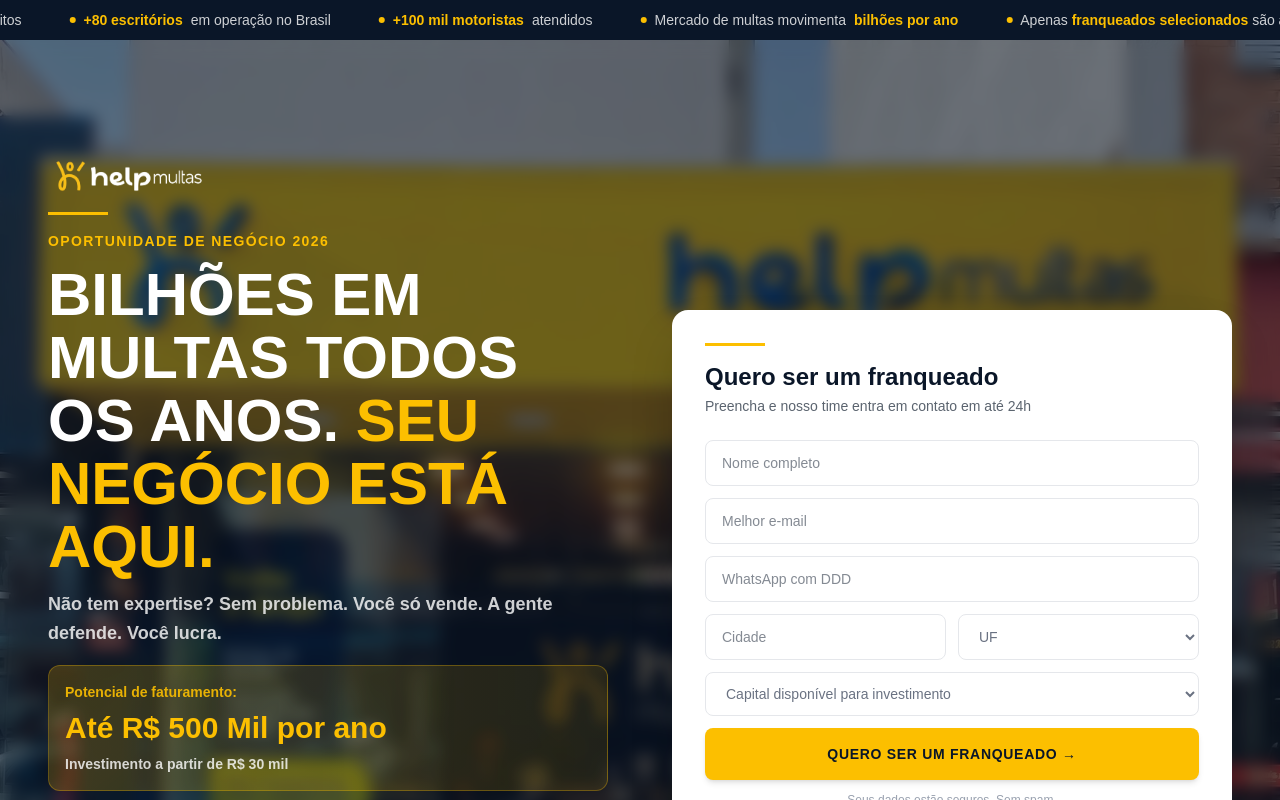
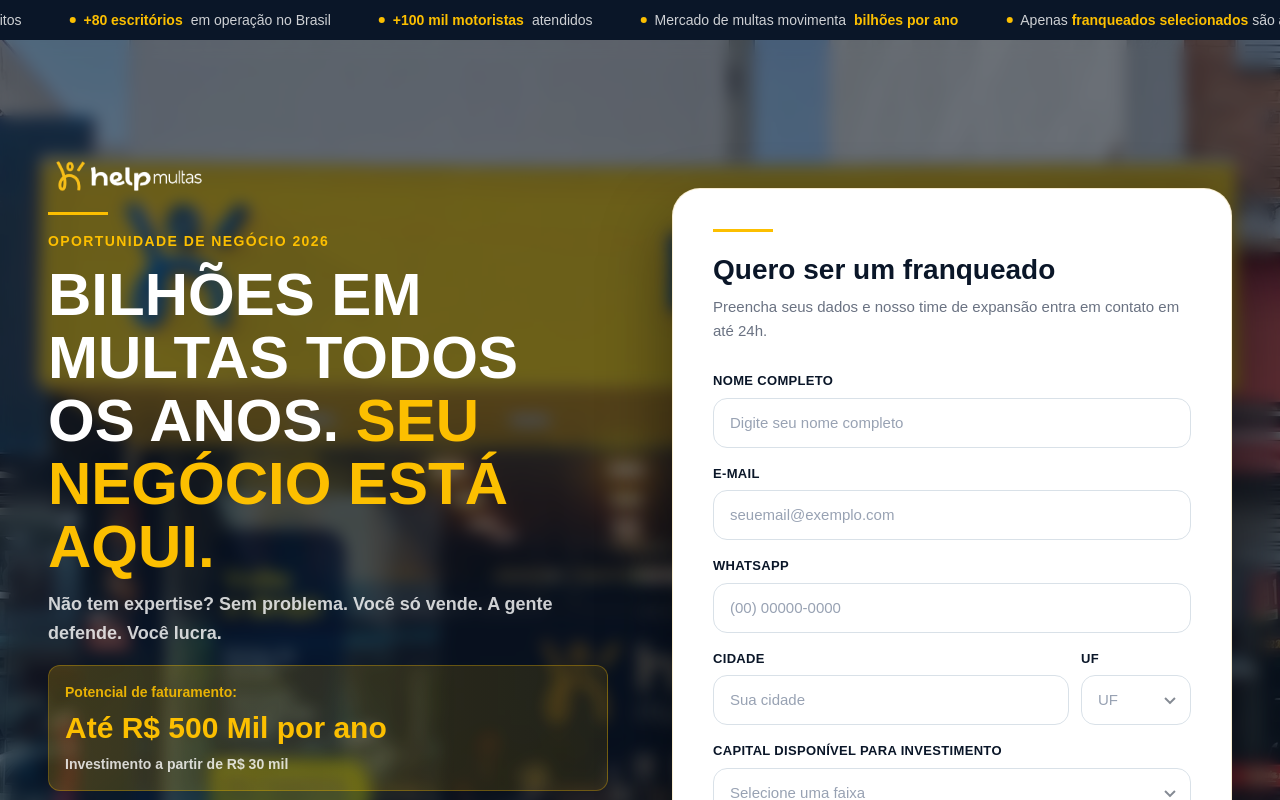
Before and after one commit to MarcelFMartins/lp-help-multas-v2, a React (Vite) app: page / in a window 1280 px wide. Shown: the top 800 px of the page. Built offline with nearby package versions, Linux system fonts and the light colour scheme.

Commit message:
FIX: Forms herosection

```diff
--- a/src/components/HeroSection.tsx
+++ b/src/components/HeroSection.tsx
@@ -3,13 +3,37 @@
  * Design: Background com imagem de estrada/navy, texto à esquerda, formulário à direita
  * Typography: Fraunces display para headline, Plus Jakarta Sans para corpo
  * Colors: White text on dark navy bg, gold accents
+ * Form: visual padronizado com o LeadFormSection (PreReunião)
  */
 
-import { useState } from "react";
+import { useState, useEffect, useRef } from "react";
 import { ChevronDown } from "lucide-react";
 import { useInView, useCounter } from "@/hooks/useInView";
 
 const HERO_BG = "/image/fundo.webp";
+
+const UF_OPTIONS = [
+  "AC", "AL", "AP", "AM", "BA", "CE", "DF", "ES", "GO", "MA", "MT", "MS", "MG",
+  "PA", "PB", "PR", "PE", "PI", "RJ", "RN", "RS", "RO", "RR", "SC", "SP", "SE", "TO",
+];
+
+const CAPITAL_OPTIONS = [
+  { value: "20.000", label: "Mais de R$ 20 mil" },
+  { value: "30.000", label: "Mais de R$ 30 mil" },
+  { value: "50.000", label: "Mais de R$ 50 mil" },
+  { value: "100.000", label: "Mais de R$ 100 mil" },
+];
+
+/* ─── FORMATTERS ─── */
+function onlyNumbers(v: string) { return v.replace(/\D/g, ""); }
+
+function formatWhatsapp(v: string) {
+  const n = onlyNumbers(v).slice(0, 11);
+  if (n.length <= 2) return n;
+  if (n.length <= 6) return n.replace(/(\d{2})(\d+)/, "($1) $2");
+  if (n.length <= 10) return n.replace(/(\d{2})(\d{4})(\d+)/, "($1) $2-$3");
+  return n.replace(/(\d{2})(\d{5})(\d{1,4})/, "($1) $2-$3");
+}
 
 export default function HeroSection() {
   const [formData, setFormData] = useState({
@@ -22,9 +46,40 @@
   });
 
   const [isSubmitting, setIsSubmitting] = useState(false);
+  const [status, setStatus] = useState<{ type: "error" | "success"; text: string } | null>(null);
+
+  const [ufOpen, setUfOpen] = useState(false);
+  const [capitalOpen, setCapitalOpen] = useState(false);
+  const ufRef = useRef<HTMLDivElement>(null);
+  const capitalRef = useRef<HTMLDivElement>(null);
+
+  // Fecha dropdowns ao clicar fora
+  useEffect(() => {
+    function handler(e: MouseEvent) {
+      if (ufRef.current && !ufRef.current.contains(e.target as Node)) setUfOpen(false);
+      if (capitalRef.current && !capitalRef.current.contains(e.target as Node)) setCapitalOpen(false);
+    }
+    document.addEventListener("mousedown", handler);
+    return () => document.removeEventListener("mousedown", handler);
+  }, []);
 
   const handleSubmit = async (e: React.FormEvent) => {
     e.preventDefault();
+    setStatus(null);
+
+    // validações
+    const required: (keyof typeof formData)[] = ["nome", "email", "whatsapp", "cidade", "uf", "capital"];
+    for (const key of required) {
+      if (!formData[key]) {
+        setStatus({ type: "error", text: "Preencha todos os campos antes de continuar." });
+        return;
+      }
+    }
+    const wa = onlyNumbers(formData.whatsapp);
+    if (wa.length < 10 || wa.length > 11) {
+      setStatus({ type: "error", text: "WhatsApp inválido. Digite DDD + número." });
+      return;
+    }
 
     setIsSubmitting(true);
 
@@ -228,11 +283,13 @@
         error
       );
 
-      alert(
+      setStatus({
+        type: "error",
+        text:
           error instanceof Error
             ? error.message
-          : "Erro ao enviar formulário."
-      );
+            : "Erro ao enviar formulário.",
+      });
     } finally {
       setIsSubmitting(false);
     }
@@ -259,6 +316,9 @@
     );
   }
 
+  /* classes compartilhadas — mesmo visual do form da PreReunião */
+  const inputCls = "w-full min-h-[50px] border border-[#D9E1E8] rounded-[14px] px-4 bg-white text-[oklch(0.1998_0.0403_258.29)] text-[15px] outline-none placeholder-[#98a2b3] focus:border-[#D4A017] focus:ring-4 focus:ring-[#D4A017]/20 transition-all duration-200";
+  const labelCls = "text-[oklch(0.1998_0.0403_258.29)] text-[13px] font-bold uppercase tracking-wide";
 
   return (
     <section
@@ -332,99 +392,190 @@
           </div>
 
 
-          {/* Right: Form card */}
+          {/* Right: Form card — visual padronizado com LeadFormSection */}
           <div id="formulario">
-            <div className="bg-white rounded-2xl shadow-2xl p-8 border border-white/10">
-              <div className="mb-6">
-                <span className="gold-line" />
-                <h2 className="font-display text-2xl font-bold text-[oklch(0.1998_0.0403_258.29)] leading-tight">
+            <div className="bg-white rounded-[28px] shadow-[0_32px_70px_rgba(0,0,0,0.45)] border border-[#D4A017]/20 p-7 sm:p-10">
+              {/* header do card */}
+              <div className="mb-7">
+                <div className="flex items-center justify-between gap-3 mb-5 flex-wrap">
+                  <span className="gold-line !mb-0" />
+                </div>
+                <h2 className="font-display text-[26px] sm:text-[28px] font-black text-[oklch(0.1998_0.0403_258.29)] leading-tight mb-2">
                   Quero ser um franqueado
                 </h2>
-                <p className="font-body text-sm text-[oklch(0.50_0.02_250)] mt-1">
-                  Preencha e nosso time entra em contato em até 24h
+                <p className="font-body text-gray-500 text-[15px] leading-relaxed">
+                  Preencha seus dados e nosso time de expansão entra em contato em até 24h.
                 </p>
               </div>
 
-              {/* Trocamos action e method pelo onSubmit do React */}
-              <form
-                onSubmit={handleSubmit}
-                className="space-y-3"
-              >
+              <form onSubmit={handleSubmit} noValidate className="flex flex-col gap-4">
+
+                {/* nome */}
+                <div className="flex flex-col gap-[7px]">
+                  <label className={labelCls} htmlFor="hero-nome">Nome completo</label>
                   <input
-                  type="text"
-                  name="nome"
-                  placeholder="Nome completo"
-                  required
+                    id="hero-nome" name="nome" type="text"
+                    placeholder="Digite seu nome completo"
                     value={formData.nome}
                     onChange={(e) => setFormData({ ...formData, nome: e.target.value })}
-                  className="w-full px-4 py-3 rounded-lg border border-gray-200 font-body text-sm focus:outline-none focus:ring-2 focus:ring-[oklch(0.8371_0.1715_85.23)] focus:border-transparent transition-all"
+                    className={inputCls} required
                   />
+                </div>
 
+                {/* email */}
+                <div className="flex flex-col gap-[7px]">
+                  <label className={labelCls} htmlFor="hero-email">E-mail</label>
                   <input
-                  type="email"
-                  name="email"
-                  placeholder="Melhor e-mail"
-                  required
+                    id="hero-email" name="email" type="email"
+                    placeholder="seuemail@exemplo.com"
                     value={formData.email}
                     onChange={(e) => setFormData({ ...formData, email: e.target.value })}
-                  className="w-full px-4 py-3 rounded-lg border border-gray-200 font-body text-sm focus:outline-none focus:ring-2 focus:ring-[oklch(0.8371_0.1715_85.23)] focus:border-transparent transition-all"
+                    className={inputCls} required
                   />
+                </div>
 
+                {/* whatsapp */}
+                <div className="flex flex-col gap-[7px]">
+                  <label className={labelCls} htmlFor="hero-whatsapp">WhatsApp</label>
                   <input
-                  type="tel"
-                  name="whatsapp"
-                  placeholder="WhatsApp com DDD"
-                  required
+                    id="hero-whatsapp" name="whatsapp" type="tel"
+                    placeholder="(00) 00000-0000"
                     value={formData.whatsapp}
-                  onChange={(e) => setFormData({ ...formData, whatsapp: e.target.value })}
-                  className="w-full px-4 py-3 rounded-lg border border-gray-200 font-body text-sm focus:outline-none focus:ring-2 focus:ring-[oklch(0.8371_0.1715_85.23)] focus:border-transparent transition-all"
+                    onChange={(e) => setFormData({ ...formData, whatsapp: formatWhatsapp(e.target.value) })}
+                    maxLength={15} inputMode="numeric" autoComplete="tel"
+                    className={inputCls} required
                   />
+                </div>
 
-                <div className="grid grid-cols-2 gap-3">
+                {/* cidade + uf */}
+                <div className="grid gap-3" style={{ gridTemplateColumns: "1fr 110px" }}>
+                  <div className="flex flex-col gap-[7px]">
+                    <label className={labelCls} htmlFor="hero-cidade">Cidade</label>
                     <input
-                    type="text"
-                    name="cidade"
-                    placeholder="Cidade"
-                    required
+                      id="hero-cidade" name="cidade" type="text"
+                      placeholder="Sua cidade"
                       value={formData.cidade}
                       onChange={(e) => setFormData({ ...formData, cidade: e.target.value })}
-                    className="w-full px-4 py-3 rounded-lg border border-gray-200 font-body text-sm focus:outline-none focus:ring-2 focus:ring-[oklch(0.8371_0.1715_85.23)] focus:border-transparent transition-all"
+                      className={inputCls} required
                     />
-                  <select
-                    name="uf"
-                    required
-                    value={formData.uf}
-                    onChange={(e) => setFormData({ ...formData, uf: e.target.value })}
-                    className="w-full px-4 py-3 rounded-lg border border-gray-200 font-body text-sm focus:outline-none focus:ring-2 focus:ring-[oklch(0.8371_0.1715_85.23)] focus:border-transparent transition-all text-gray-500"
-                  >
-                    <option value="">UF</option>
-                    {["AC", "AL", "AP", "AM", "BA", "CE", "DF", "ES", "GO", "MA", "MT", "MS", "MG", "PA", "PB", "PR", "PE", "PI", "RJ", "RN", "RS", "RO", "RR", "SC", "SP", "SE", "TO"].map(uf => (
-                      <option key={uf} value={uf}>{uf}</option>
-                    ))}
-                  </select>
                   </div>
 
-                <select
-                  name="investimento"
-                  required
-                  value={formData.capital}
-                  onChange={(e) => setFormData({ ...formData, capital: e.target.value })}
-                  className="w-full px-4 py-3 rounded-lg border border-gray-200 font-body text-sm focus:outline-none focus:ring-2 focus:ring-[oklch(0.8371_0.1715_85.23)] focus:border-transparent transition-all text-gray-500"
+                  {/* custom UF select */}
+                  <div className="flex flex-col gap-[7px]" ref={ufRef}>
+                    <label className={labelCls}>UF</label>
+                    <div className="relative">
+                      <button
+                        type="button"
+                        onClick={() => setUfOpen(o => !o)}
+                        className={`w-full min-h-[50px] border rounded-[14px] px-4 pr-10 text-left text-[15px] outline-none transition-all duration-200 relative
+                          ${formData.uf ? "text-[oklch(0.1998_0.0403_258.29)]" : "text-[#98a2b3]"}
+                          ${ufOpen
+                            ? "border-[#D4A017] ring-4 ring-[#D4A017]/20 bg-white"
+                            : "border-[#D9E1E8] bg-white focus:border-[#D4A017] focus:ring-4 focus:ring-[#D4A017]/20"
+                          }`}
+                        aria-haspopup="listbox"
+                        aria-expanded={ufOpen}
                       >
-                  <option value="">Capital disponível para investimento</option>
-                  <option value="20.000">Mais de R$ 20 mil</option>
-                  <option value="30.000">Mais de R$ 30 mil</option>
-                  <option value="50.000">Mais de R$ 50 mil</option>
-                  <option value="100.000">Mais de R$ 100 mil</option>
-                </select>
+                        {formData.uf || "UF"}
+                        <span className={`absolute right-4 top-1/2 w-2 h-2 border-r-2 border-b-2 border-[oklch(0.1998_0.0403_258.29)]/50 transition-transform duration-200 ${ufOpen ? "-translate-y-1/3 rotate-[225deg]" : "-translate-y-2/3 rotate-45"}`} />
+                      </button>
 
+                      {ufOpen && (
+                        <div
+                          role="listbox"
+                          className="absolute top-[calc(100%+6px)] left-0 right-0 z-30 max-h-56 overflow-y-auto overscroll-contain rounded-[14px] border border-[#D9E1E8] bg-white shadow-[0_18px_34px_rgba(36,55,70,0.16)] p-1.5 flex flex-col gap-0.5"
+                        >
+                          <button
+                            type="button"
+                            className="w-full text-left px-3 py-2.5 rounded-[10px] text-[#98a2b3] text-[15px] hover:bg-[#edf2f6]"
+                            onClick={() => { setFormData(p => ({ ...p, uf: "" })); setUfOpen(false); }}
+                          >
+                            Selecione
+                          </button>
+                          {UF_OPTIONS.map(uf => (
+                            <button
+                              key={uf}
+                              type="button"
+                              role="option"
+                              aria-selected={formData.uf === uf}
+                              className={`w-full text-left px-3 py-2.5 rounded-[10px] text-[15px] transition-colors duration-150
+                                ${formData.uf === uf ? "bg-[#D4A017]/15 text-[#D4A017] font-bold" : "text-[oklch(0.1998_0.0403_258.29)] hover:bg-[#edf2f6]"}`}
+                              onClick={() => { setFormData(p => ({ ...p, uf })); setUfOpen(false); }}
+                            >
+                              {uf}
+                            </button>
+                          ))}
+                        </div>
+                      )}
+                    </div>
+                  </div>
+                </div>
+
+                {/* capital — custom select */}
+                <div className="flex flex-col gap-[7px]" ref={capitalRef}>
+                  <label className={labelCls}>Capital disponível para investimento</label>
+                  <div className="relative">
+                    <button
+                      type="button"
+                      onClick={() => setCapitalOpen(o => !o)}
+                      className={`w-full min-h-[50px] border rounded-[14px] px-4 pr-10 text-left text-[15px] outline-none transition-all duration-200 relative
+                        ${formData.capital ? "text-[oklch(0.1998_0.0403_258.29)]" : "text-[#98a2b3]"}
+                        ${capitalOpen
+                          ? "border-[#D4A017] ring-4 ring-[#D4A017]/20 bg-white"
+                          : "border-[#D9E1E8] bg-white focus:border-[#D4A017] focus:ring-4 focus:ring-[#D4A017]/20"
+                        }`}
+                      aria-haspopup="listbox"
+                      aria-expanded={capitalOpen}
+                    >
+                      {CAPITAL_OPTIONS.find(o => o.value === formData.capital)?.label || "Selecione uma faixa"}
+                      <span className={`absolute right-4 top-1/2 w-2 h-2 border-r-2 border-b-2 border-[oklch(0.1998_0.0403_258.29)]/50 transition-transform duration-200 ${capitalOpen ? "-translate-y-1/3 rotate-[225deg]" : "-translate-y-2/3 rotate-45"}`} />
+                    </button>
+
+                    {capitalOpen && (
+                      <div
+                        role="listbox"
+                        className="absolute top-[calc(100%+6px)] left-0 right-0 z-30 max-h-56 overflow-y-auto overscroll-contain rounded-[14px] border border-[#D9E1E8] bg-white shadow-[0_18px_34px_rgba(36,55,70,0.16)] p-1.5 flex flex-col gap-0.5"
+                      >
+                        {CAPITAL_OPTIONS.map(opt => (
+                          <button
+                            key={opt.value}
+                            type="button"
+                            role="option"
+                            aria-selected={formData.capital === opt.value}
+                            className={`w-full text-left px-3 py-2.5 rounded-[10px] text-[15px] transition-colors duration-150
+                              ${formData.capital === opt.value ? "bg-[#D4A017]/15 text-[#D4A017] font-bold" : "text-[oklch(0.1998_0.0403_258.29)] hover:bg-[#edf2f6]"}`}
+                            onClick={() => { setFormData(p => ({ ...p, capital: opt.value })); setCapitalOpen(false); }}
+                          >
+                            {opt.label}
+                          </button>
+                        ))}
+                      </div>
+                    )}
+                  </div>
+                </div>
+
+                {/* status message */}
+                {status && (
+                  <div
+                    className={`rounded-[14px] px-4 py-3 text-[14px] leading-[1.5] border font-body
+                      ${status.type === "error"
+                        ? "bg-red-50 text-red-700 border-red-200"
+                        : "bg-emerald-50 text-emerald-700 border-emerald-200"
+                      }`}
+                    role="alert"
+                    aria-live="polite"
+                  >
+                    {status.text}
+                  </div>
+                )}
+
+                {/* submit */}
                 <button
                   type="submit"
                   disabled={isSubmitting}
-                  className="w-full py-4 rounded-lg font-body font-bold text-sm uppercase tracking-wider transition-all duration-200 hover:opacity-90 hover:scale-[1.01] active:scale-[0.99] shadow-md disabled:opacity-70 disabled:cursor-not-allowed"
-                  style={{ background: "oklch(0.8371 0.1715 85.23)", color: "oklch(0.1998 0.0403 258.29)" }}
+                  className="w-full min-h-[52px] mt-1 rounded-[14px] bg-gold text-[oklch(0.1998_0.0403_258.29)] font-body font-black text-[15px] uppercase tracking-wide shadow-[0_14px_24px_rgba(212,160,23,0.28)] hover:bg-gold/80 hover:-translate-y-[1px] active:scale-[0.98] transition-all duration-200 disabled:opacity-60 disabled:cursor-not-allowed disabled:transform-none"
                 >
-                  {isSubmitting ? "Enviando..." : "Quero ser um franqueado →"}
+                  {isSubmitting ? "Enviando dados..." : "Quero ser um franqueado →"}
                 </button>
 
                 <p className="text-center text-xs text-gray-400 font-body">
```
Lines whose indentation alone changed are shown as unchanged.
